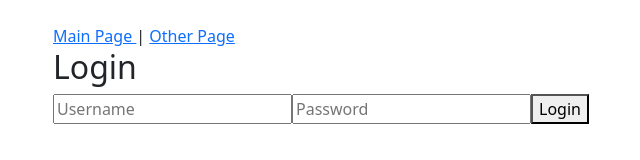
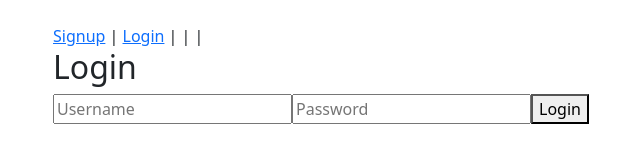
Before and after one commit to Icetok/hobbies-webapp, a Vue app in the folder frontend/: page /login/ in a window 1280 px wide. Shown: the top 160 px of the page, without its empty margins (29-669 px from the left). Built offline with nearby package versions, Linux system fonts and the light colour scheme; no server answers.

Commit message:
Create auth check & use them. Add logout redirect and alert

```diff
--- a/frontend/src/App.vue
+++ b/frontend/src/App.vue
@@ -1,33 +1,48 @@
 <template>
   <main class="container pt-4">
     <div>
-            <router-link
-                class=""
-                :to="{name: 'Main Page'}"
-            >
-                Main Page
-            </router-link>
-            |
-            <router-link
-                class=""
-                :to="{name: 'Other Page'}"
-            >
-                Other Page
-            </router-link>
+      <router-link v-if="!isAuthenticated" :to="{ name: 'Signup' }">Signup</router-link> |
+      <router-link v-if="!isAuthenticated" :to="{ name: 'Login' }">Login</router-link> |
+      <router-link v-if="isAuthenticated" :to="{ name: 'Main Page' }">Main Page</router-link> |
+      <router-link v-if="isAuthenticated" :to="{ name: 'Other Page' }">Other Page</router-link> |
+      <button v-if="isAuthenticated" @click="logout">Logout</button>
     </div>
     <RouterView class="flex-shrink-0" />
   </main>
 </template>
 
 <script lang="ts">
-import { defineComponent } from "vue";
-import { RouterView } from "vue-router";
+import { defineComponent, computed } from 'vue';
+import { useUserStore } from '@/store/user';
+import { useRouter } from 'vue-router';
 
 export default defineComponent({
-    components: { RouterView },
+  setup() {
+    const userStore = useUserStore();
+    const router = useRouter();
+
+    // Reactive computed property for authentication status
+    const isAuthenticated = computed(() => userStore.isAuthenticated);
+
+    const logout = async () => {
+      const response = await fetch('http://127.0.0.1:8000/api/logout/', {
+        method: 'POST',
+        headers: { 'Content-Type': 'application/json' },
       });
 
+      if (response.ok) {
+        userStore.logout();
+        alert("You have been successfully logged out!");
+        router.push({ name: 'Login' }); // Redirect to the login page after logout
+      } else {
+        alert("Failed to log out. Please try again.");
+      }
+    };
+
+    return {
+      isAuthenticated,
+      logout,
+    };
+  },
+});
 </script>
-
-<style scoped>
-</style>
```
Lines whose indentation alone changed are shown as unchanged.
